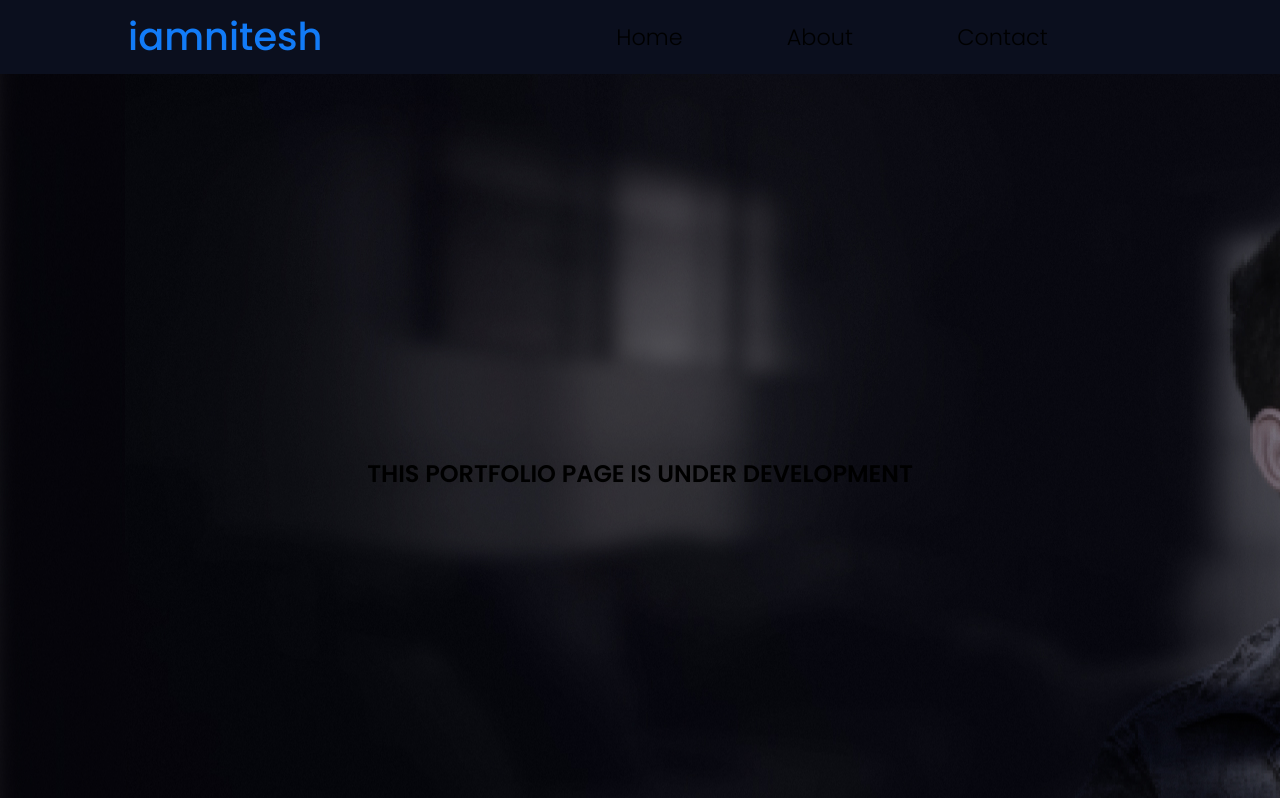
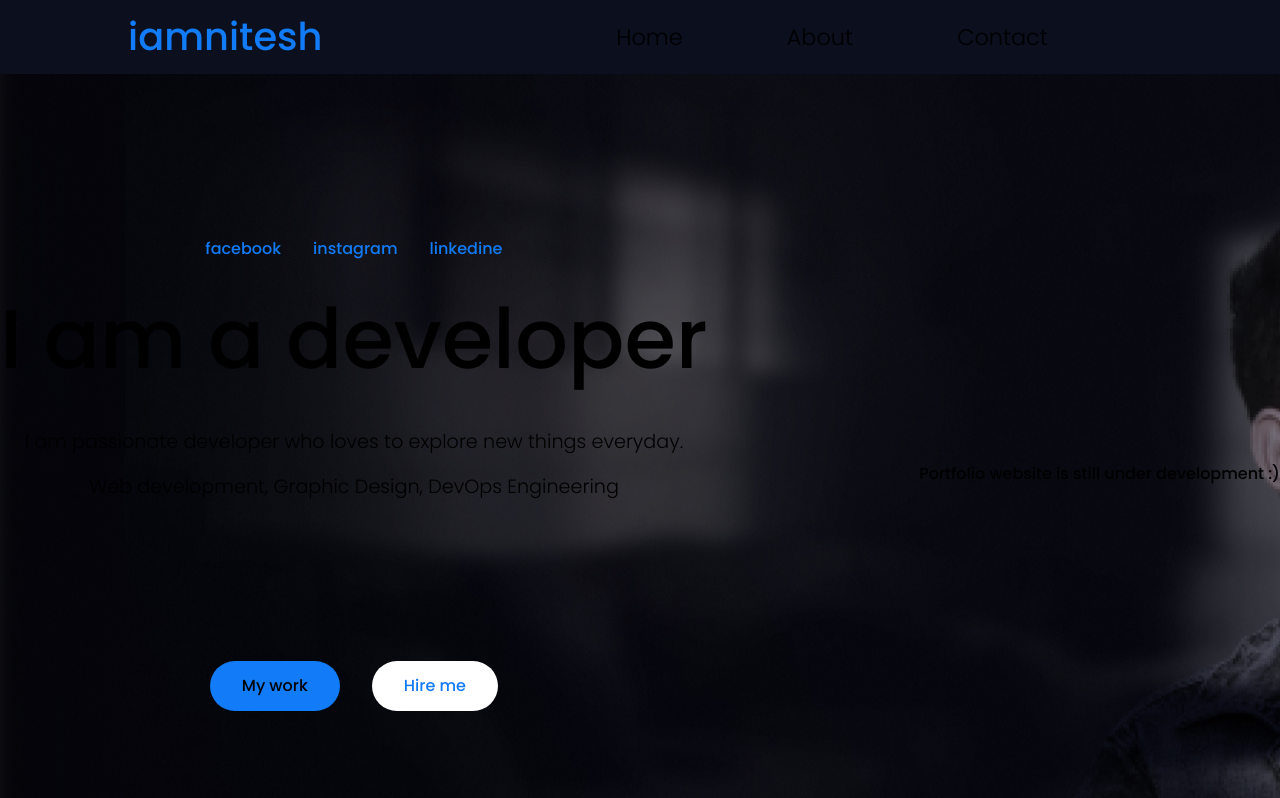
Before and after one commit to niteshswarnakar/my-app, a Next.js app: page / in a window 1280 px wide. Shown: the top 798 px of the page. Built offline with nearby package versions, Linux system fonts and the light colour scheme.

Commit message:
added hero section

```diff
--- a/pages/index.js
+++ b/pages/index.js
@@ -30,8 +30,39 @@ export default function Home() {
             </div>
           </ul>
         </nav>
-        <main className={`${styles.main} ${styles.container}`}>
-          <h2>THIS PORTFOLIO PAGE IS UNDER DEVELOPMENT</h2>
+        <main className={`${styles.main}`}>
+          <div className={`${styles.container} ${styles.section_main} `}>
+            <div className={styles.left_main}>
+              <div className={styles.contactlinks}>
+                <ul className={styles.social_links}>
+                  <li>facebook</li>
+                  <li>instagram</li>
+                  <li>linkedine</li>
+                </ul>
+              </div>
+              <div className={styles.introduction_heading}>
+                I am a developer
+              </div>
+              <div className={styles.description_heading}>
+                <p>
+                  I am passionate developer who loves to explore new things
+                  everyday.
+                </p>
+                <p>Web development, Graphic Design, DevOps Engineering</p>
+              </div>
+              <div className={styles.action_button}>
+                <div className={styles.my_work}>
+                  <a href="">My work</a>
+                </div>
+                <div className={styles.hire_me}>
+                  <a href="">Hire me</a>
+                </div>
+              </div>
+            </div>
+            <div className={styles.right_main}>
+              Portfolio website is still under development :)
+            </div>
+          </div>
         </main>
       </section>
 
--- a/styles/Home.module.css
+++ b/styles/Home.module.css
@@ -37,12 +37,63 @@
 
 .main {
   min-height: 100vh;
-  padding: 4rem 0;
-  flex: 1;
+  display: flex;
+  justify-content: center;
+  align-items: center;
+}
+
+.section_main {
+  width: 100%;
+  height: 40rem;
+  display: flex;
+  /* background-color: red; */
+  justify-content: space-between;
+  align-items: center;
+  text-align: center;
+}
+
+.social_links {
+  display: flex;
+  gap: 2rem;
+  justify-content: center;
+  color: #127bf7;
+  margin-bottom: 1rem;
+  /* background-color: blue; */
+  /* padding: 0 4rem; */
+}
+
+.introduction_heading {
+  font-size: 5.2rem;
+  margin-bottom: 1.6rem;
+}
+
+.description_heading {
+  font-size: 1.2rem;
+  margin-bottom: 10rem;
   display: flex;
   flex-direction: column;
+  gap: 1rem;
+  font-weight: 300;
+}
+
+.action_button {
+  display: flex;
   justify-content: center;
   align-items: center;
+  gap: 2rem;
+}
+
+.my_work {
+  background-color: #127bf7;
+  padding: 0.8rem 2rem;
+  border-radius: 50px;
+}
+
+.hire_me {
+  background-color: white;
+  padding: 0.8rem 2rem;
+  border-radius: 50px;
+  color: #127bf7;
 }
 
 .footer {
```
